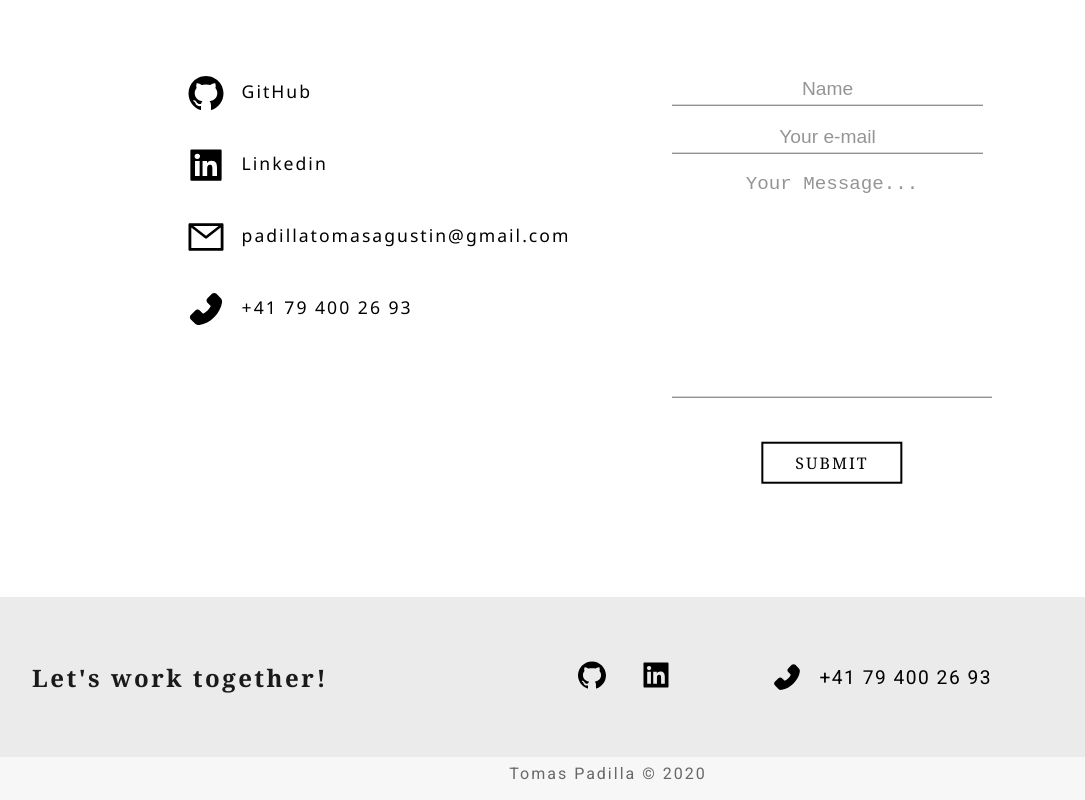
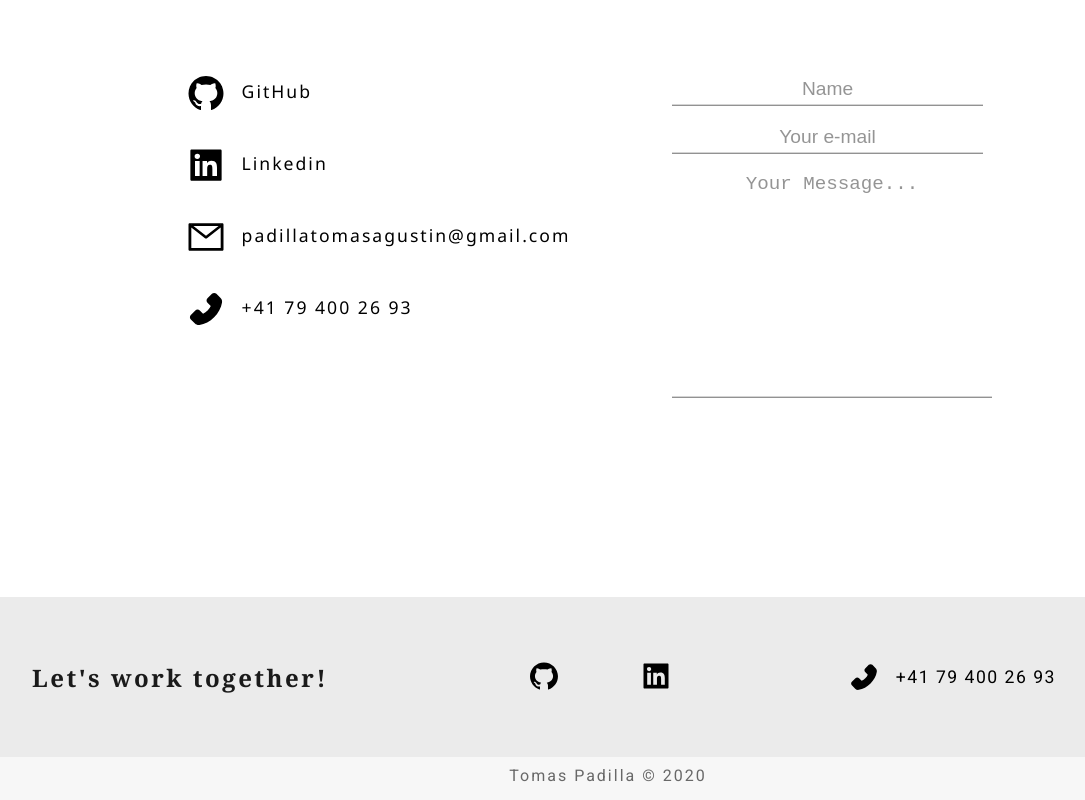
Before and after one commit to PadillaTom/Portfolio-v2, a React (Create React App) app: page /contact in a window 1280 px wide. Shown: the part 427-1227 px from the top of the page, without its empty margins (32-1117 px from the left). Built offline with nearby package versions, Linux system fonts and the light colour scheme; the HTML template or start-up script is replaced by a standard one.

Commit message:
Projects Link, Projects animations, projects desc

```diff
--- a/src/App.css
+++ b/src/App.css
@@ -321,27 +321,37 @@ Footer
 }
 .contact-social {
   position: absolute;
-  top: 50%;
+  top: 52%;
   right: 45%;
   transform: translateY(-50%);
 }
 .contact-social > * {
-  margin-left: 2rem;
+  margin-left: 5rem;
   font-size: 2rem;
+  cursor: pointer;
+  transition: var(--MainTransition);
+}
+.contact-social > *:hover {
+  color: crimson;
 }
 .social-phone {
   position: absolute;
   top: 50%;
   transform: translateY(-50%);
-  right: 20%;
+  right: 15%;
   display: flex;
   align-items: center;
   font-size: 2rem;
+  cursor: pointer;
+  transition: var(--MainTransition);
 }
 .social-phone p {
-  font-size: 1.2rem;
+  font-size: 1.1rem;
   margin-left: 1rem;
   letter-spacing: 1.5px;
+}
+.social-phone:hover {
+  color: crimson;
 }
 .footer-bot {
   height: 2rem;
@@ -352,7 +362,7 @@ Footer
 }
 .footer-bot p {
   position: absolute;
-  top: 50%;
+  top: 55%;
   left: 50%;
   transform: translate(-50%, -50%);
   font-family: var(--MainFont);
@@ -386,6 +396,9 @@ About
   background: white;
   width: 100%;
   height: 80vh;
+  box-shadow: 0px 0 12px rgba(0, 0, 0, 0.15);
+  border-top-left-radius: 1.3rem;
+  border-top-right-radius: 1.3rem;
 }
 /* Title */
 .about-title {
@@ -473,6 +486,9 @@ Contact
   background: white;
   height: 90vh;
   width: 100%;
+  box-shadow: 0px 0 12px rgba(0, 0, 0, 0.15);
+  border-top-left-radius: 1.3rem;
+  border-top-right-radius: 1.3rem;
 }
 /* Title */
 .cont-title {
--- a/src/App.js
+++ b/src/App.js
@@ -4,8 +4,9 @@ import { BrowserRouter as Router, Route, Switch } from 'react-router-dom';
 import gsap from 'gsap';
 // Components:
 import Navigation from './Components/Navigation';
-import Projects from './Components/Projects';
 import Footer from './Components/Footer';
+import ScrollToTop from './Components/ScrollToTop';
+
 // Pages:
 import Homepage from './Pages/Homepage';
 import AboutPage from './Pages/AboutPage';
@@ -20,6 +21,7 @@ function App() {
   return (
     <div className='App'>
       <Router>
+        <ScrollToTop></ScrollToTop>
         <Navigation></Navigation>
         <Switch>
           <Route path='/' exact>
@@ -32,6 +34,7 @@ function App() {
             <ContactPage></ContactPage>
           </Route>
         </Switch>
+
         <Footer></Footer>
       </Router>
     </div>
--- a/src/Components/Footer.js
+++ b/src/Components/Footer.js
@@ -12,13 +12,19 @@ const Footer = () => {
               <h2>Let's work together!</h2>
             </div>
             <div className='contact-social'>
+              <a href='https://github.com/PadillaTom' target='_blank'>
                 <AiFillGithub></AiFillGithub>
+              </a>
+              <a href='https://www.linkedin.com/in/padillatom/' target='_blank'>
                 <AiFillLinkedin></AiFillLinkedin>
+              </a>
             </div>
+            <a href='tel:+41794002693'>
               <div className='social-phone'>
                 <AiFillPhone></AiFillPhone>
                 <p>+41 79 400 26 93</p>
               </div>
+            </a>
           </div>
         </div>
         <div className='footer-bot'>
--- a/src/Components/Navigation.js
+++ b/src/Components/Navigation.js
@@ -30,13 +30,12 @@ const Navigation = () => {
             </Link>
           </li>
           <li className='desktop-link'>
-            <p>Projects</p>
-          </li>
-
-          <li className='desktop-link'>
             <Link to='/contact'>
               <p>Contact</p>
             </Link>
+          </li>
+          <li className='desktop-link'>
+            <p>Projects</p>
           </li>
         </ul>
       </nav>
--- /dev/null
+++ b/src/Components/ScrollToTop.js
@@ -0,0 +1,17 @@
+import { useEffect } from 'react';
+import { withRouter } from 'react-router-dom';
+
+function ScrollToTop({ history }) {
+  useEffect(() => {
+    const unlisten = history.listen(() => {
+      window.scrollTo(0, 0);
+    });
+    return () => {
+      unlisten();
+    };
+  }, []);
+
+  return null;
+}
+
+export default withRouter(ScrollToTop);
--- a/src/Pages/AboutPage.js
+++ b/src/Pages/AboutPage.js
@@ -1,4 +1,5 @@
 import React, { useEffect } from 'react';
+import { Link } from 'react-router-dom';
 import gsap from 'gsap';
 
 const AboutPage = () => {
@@ -22,7 +23,7 @@ const AboutPage = () => {
         },
         1.4
       )
-      .from('.about-cta', 1, {
+      .from('.about-cta', 0.7, {
         opacity: 0,
         y: -25,
         ease: 'Power4.easeOut',
@@ -61,7 +62,9 @@ const AboutPage = () => {
               </p>
             </div>
             <div className='about-cta'>
-              <p>Contact Me</p>
+              <Link to='/contact'>
+                <p>Contact Me</p>
+              </Link>
             </div>
           </div>
         </div>
--- a/src/Pages/ContactPage.js
+++ b/src/Pages/ContactPage.js
@@ -58,7 +58,12 @@ const ContactPage = () => {
           ease: 'Power4.easeOut',
         },
         1.4
-      );
+      )
+      .from('.form-submit', 0.7, {
+        opacity: 0,
+        y: -25,
+        ease: 'Power4.easeOut',
+      });
   }, []);
   return (
     <React.Fragment>
@@ -71,22 +76,37 @@ const ContactPage = () => {
           <div className='cont-info-container'>
             <div className='info-container'>
               <div className='contact-info'>
+                {/* Github */}
+                <a href='https://github.com/PadillaTom' target='_blank'>
                   <div className='single-info'>
                     <AiFillGithub></AiFillGithub>
                     <p>GitHub</p>
                   </div>
+                </a>
+                {/* Linkedin */}
+                <a
+                  href='https://www.linkedin.com/in/padillatom/'
+                  target='_blank'
+                >
                   <div className='single-info'>
                     <AiFillLinkedin></AiFillLinkedin>
                     <p>Linkedin</p>
                   </div>
+                </a>
+                {/* Email */}
+                <a href='mailto: padillatomasagustin@gmail.com'>
                   <div className='single-info'>
                     <AiOutlineMail></AiOutlineMail>
                     <p>padillatomasagustin@gmail.com</p>
                   </div>
+                </a>
+                {/* Phone */}
+                <a href='tel:+41794002693'>
                   <div className='single-info'>
                     <AiFillPhone></AiFillPhone>
                     <p>+41 79 400 26 93</p>
                   </div>
+                </a>
               </div>
               <h4 className='say-something'>Say something!</h4>
               <div className='contact-form-container'>
--- a/src/Pages/Homepage.js
+++ b/src/Pages/Homepage.js
@@ -67,12 +67,14 @@ const Homepage = () => {
           <h2>Web Developer</h2>
           <p>Tomas Padilla</p>
         </div>
-        <div className='home-cta'>
-          <div className='cta-elements-container'>
-            <div className='cta-circle'></div>
-            <h4 className='cta-text'>Get in Touch!</h4>
+        <a href='mailto:padillatomasagustin@gmail.com'>
+          <div className='home-cta'>
+            <div className='cta-elements-container'>
+              <div className='cta-circle'></div>
+              <h4 className='cta-text'>Get in Touch!</h4>
+            </div>
           </div>
-        </div>
+        </a>
       </div>
       <Projects></Projects>
     </React.Fragment>
```
Lines whose indentation alone changed are shown as unchanged.
